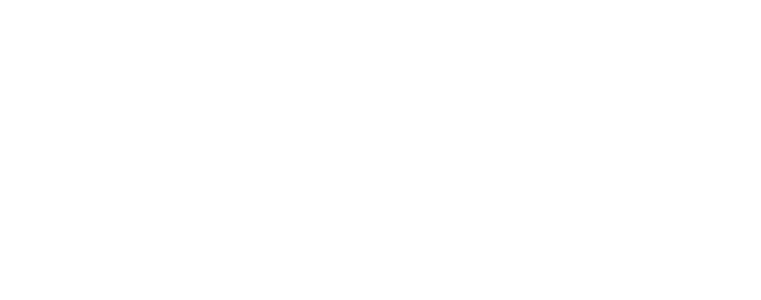
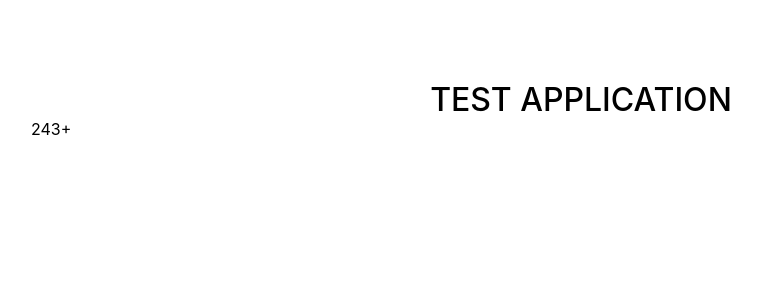
Before and after one commit to Dijinio/test-task-brokrete, a React (Create React App) app: page / in a window 1280 px wide. Shown: the top 300 px of the page, without its empty margins (59-820 px from the left). Built offline with nearby package versions, Linux system fonts and the light colour scheme.

Commit message:
added tile components

```diff
--- a/src/App.js
+++ b/src/App.js
@@ -1,7 +1,28 @@
+import React, { useState, useEffect } from "react";
+import TileItem from "./Components/TileItem";
+import TileAddBtn from "./Components/TileAddBtn";
+
+const initialValues = [
+  { id: 1, number: 2 },
+  { id: 2, number: 4 },
+  { id: 3, number: 3 },
+];
+
 function App() {
+  const [tileValues, setTileValues] = useState(initialValues);
+  const [generatedNumbers, setGeneratedNumbers] = useState([]);
+
+  function handleGeneratedNumber(num) {}
+
   return (
-    <div className="app">
-
+    <div className="app-container">
+      <h1>Test Application</h1>
+      <div className="tile-container">
+        {tileValues.map((val) => (
+          <TileItem tValue={val.number} />
+        ))}
+        <TileAddBtn handleGeneratedNumber={handleGeneratedNumber} />
+      </div>
     </div>
   );
 }
--- /dev/null
+++ b/src/Components/TileAddBtn.js
@@ -0,0 +1,7 @@
+import React from "react";
+
+function TileAddBtn({ handleGeneratedNumber }) {
+  return <span className="tile-item">+</span>;
+}
+
+export default TileAddBtn;
--- /dev/null
+++ b/src/Components/TileItem.js
@@ -0,0 +1,7 @@
+import React from "react";
+
+function TileItem({ tValue }) {
+  return <span className="tile-item">{tValue}</span>;
+}
+
+export default TileItem;
--- a/src/index.css
+++ b/src/index.css
@@ -1,13 +1,38 @@
 body {
   margin: 0;
-  font-family: -apple-system, BlinkMacSystemFont, 'Segoe UI', 'Roboto', 'Oxygen',
-    'Ubuntu', 'Cantarell', 'Fira Sans', 'Droid Sans', 'Helvetica Neue',
+  font-family: -apple-system, BlinkMacSystemFont, "Segoe UI", "Roboto", "Oxygen",
+    "Ubuntu", "Cantarell", "Fira Sans", "Droid Sans", "Helvetica Neue",
     sans-serif;
   -webkit-font-smoothing: antialiased;
   -moz-osx-font-smoothing: grayscale;
 }
 
 code {
-  font-family: source-code-pro, Menlo, Monaco, Consolas, 'Courier New',
+  font-family: source-code-pro, Menlo, Monaco, Consolas, "Courier New",
     monospace;
 }
+
+* {
+  box-sizing: border-box;
+  margin: 0;
+  padding: 0;
+}
+
+.app-container {
+  max-width: 1200px;
+  padding: 0 50px;
+  margin: 10vh auto 0 auto;
+  display: flex;
+  flex-direction: column;
+  align-items: center;
+}
+
+.app-container h1 {
+  font-size: 2rem;
+  font-weight: 500;
+  text-transform: uppercase;
+}
+
+.tile-container {
+  width: 100%;
+}
```
